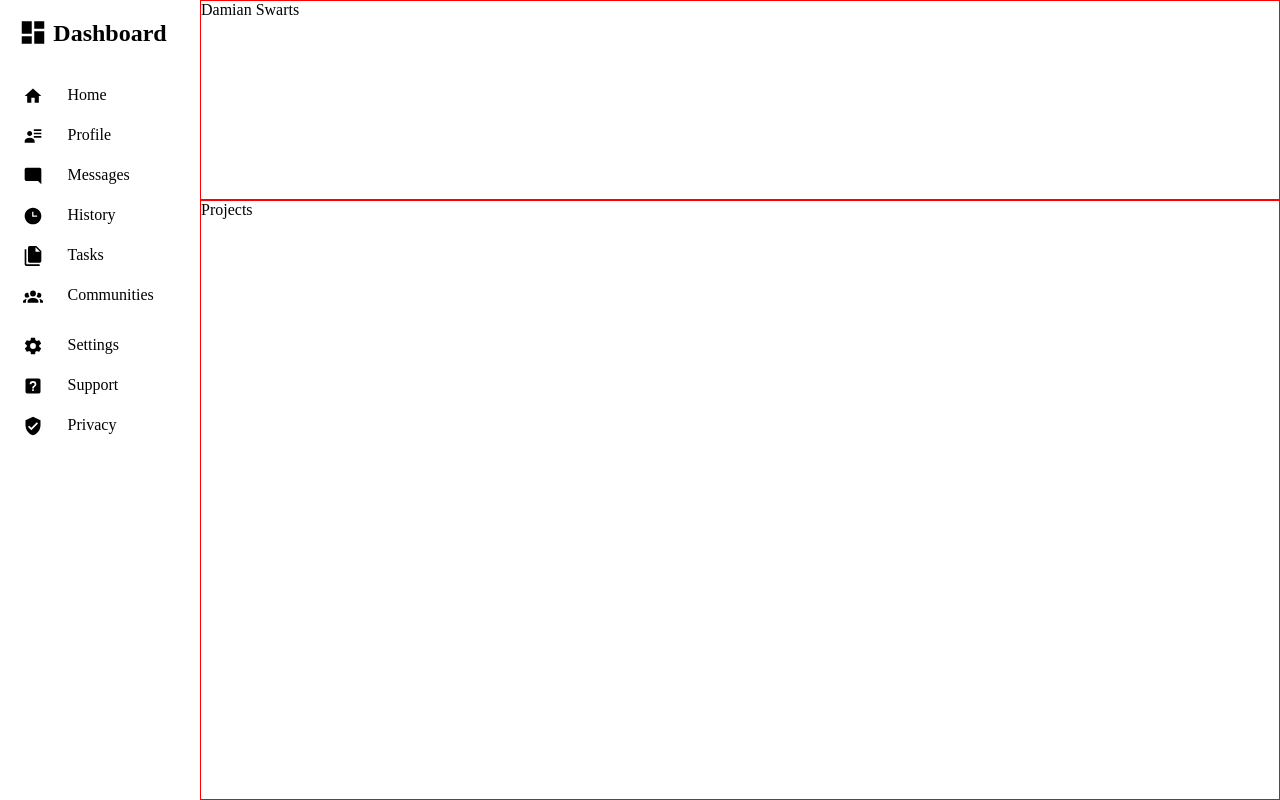
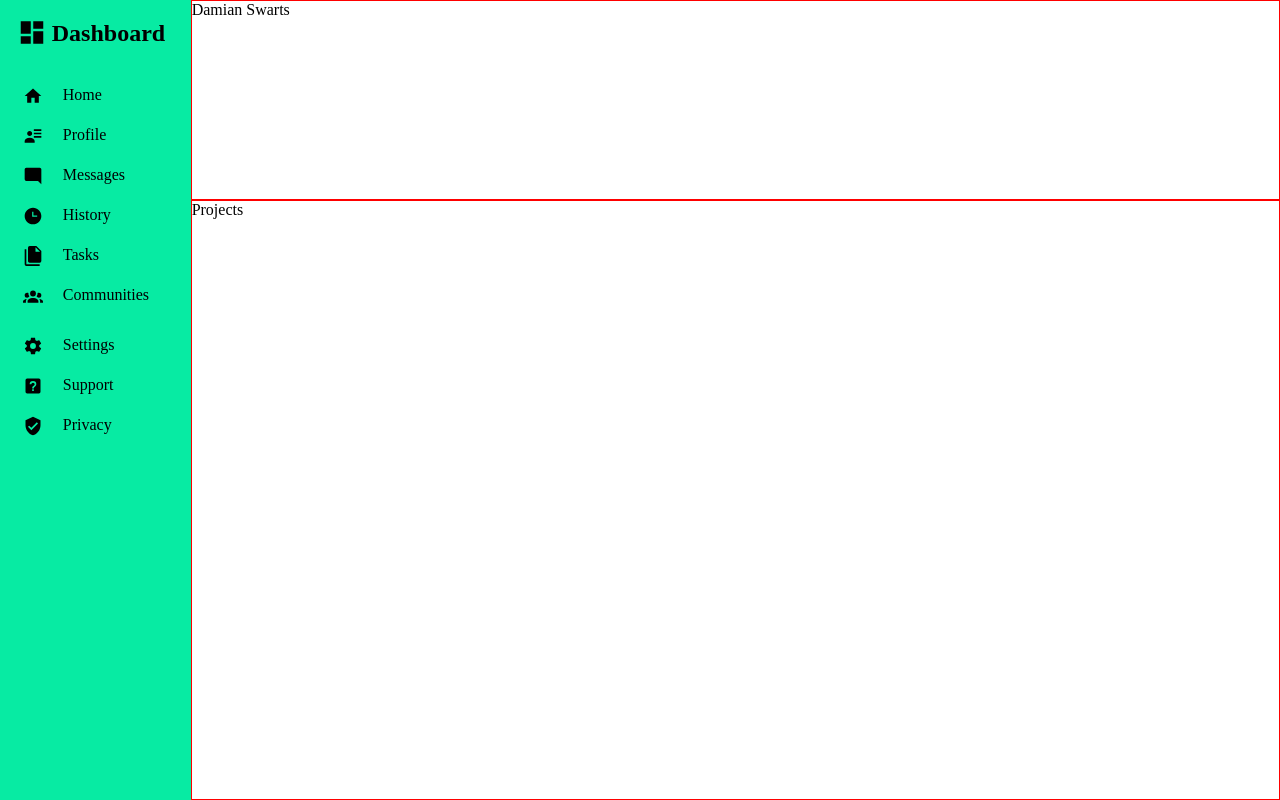
Before and after one commit to DamianSwarts/admin-dashboard, a plain HTML site: page index.html in a window 1280 px wide. Drawn offline with Linux system fonts and the light colour scheme.

Commit message:
Finished styling and positioning the elements in the <nav> element

```diff
--- a/styles.css
+++ b/styles.css
@@ -8,14 +8,14 @@ body {
 }
 
 nav {
+    background-color: #07eba3;
     grid-column: 1 / 2;
     grid-row: 1 / 3;
     display: grid;
     grid-template-columns: 1fr 2fr;
     grid-template-rows: 70px 250px 200px;
     justify-items: center;
-    min-width: 200px;
-    /*height: 100vh;*/
+    min-width: 11em;
     margin: 0;
     padding: 0;
 }
@@ -77,7 +77,7 @@ nav > .ul-2{
 }
 
 .icon {
-    width: 20px;
+    width: 30px;
     height: 20px;
 }
 
```
